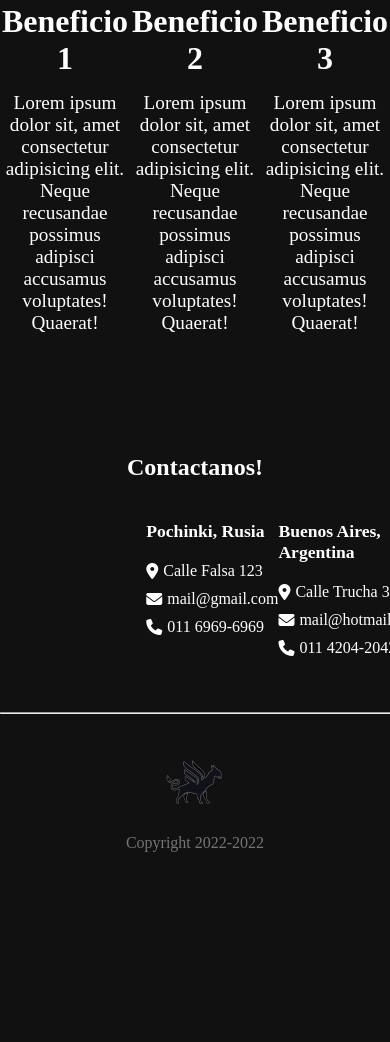
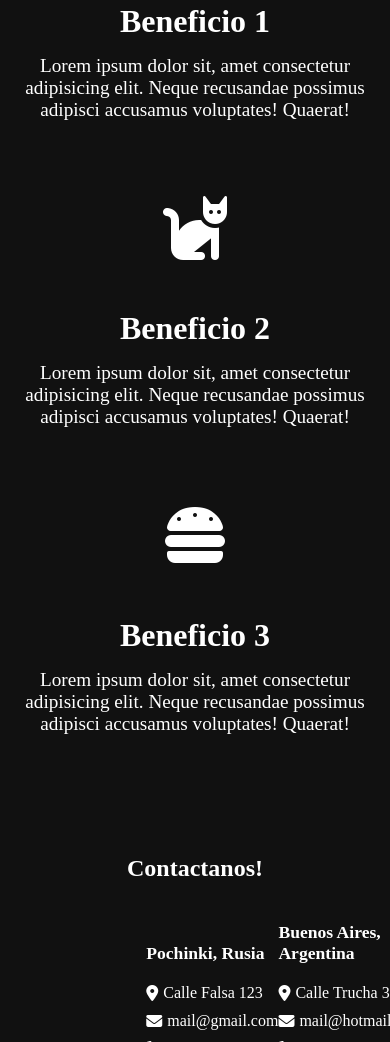
Before and after one commit to cristianofalopa/ElGrifo, a plain HTML site: page index.html in a window 390 px wide. Shown: the part 958-2000 px from the top of the page. Before the commit the page ends 1810 px from the top, so only its background shows below. Drawn offline with Linux system fonts and the light colour scheme.

Commit message:
Terminando

```diff
--- a/index.css
+++ b/index.css
@@ -201,7 +201,7 @@ hr {
     border: 3px white solid;
     border-radius: 20px;
     animation-name: expandir;
-    animation-duration: 0.7s;
+    animation-duration: 0.5s;
     animation-timing-function: ease-in-out;
     animation-fill-mode: forwards;
 }
@@ -246,6 +246,7 @@ hr {
     width: 100%;
     justify-content: space-around;
     list-style: none;
+    align-items: flex-end;
 }
 
 .contact-datos i {
@@ -280,6 +281,7 @@ footer {
         flex-wrap: wrap;
         justify-content: center;
     }
+
     .hero-text {
         width: 100%;
         flex-wrap: wrap;
@@ -303,10 +305,9 @@ footer {
     .contact-footer img {
         display: none;
     }
-
 }
 
-@media (max-width: 750px) {
+@media (max-width: 768px) {
     header {
         flex-direction: column;
         flex-wrap: wrap;
@@ -378,6 +379,20 @@ footer {
         display: none;
     }
 
+    @media (max-width: 425px) {
+        .cards {
+            display: flex;
+            flex-direction: column;
+            width: 100%;
+            justify-content: center;
+            align-items: center;
+            align-content: center;
+        }
+        .hero-cards {
+            text-align: center;
+        }
+    }
+
 
 
 }
```
